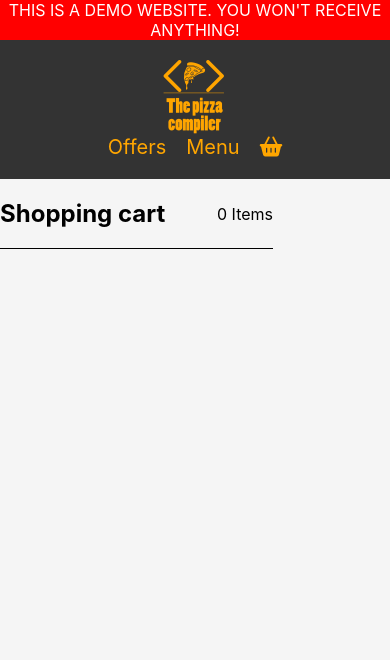
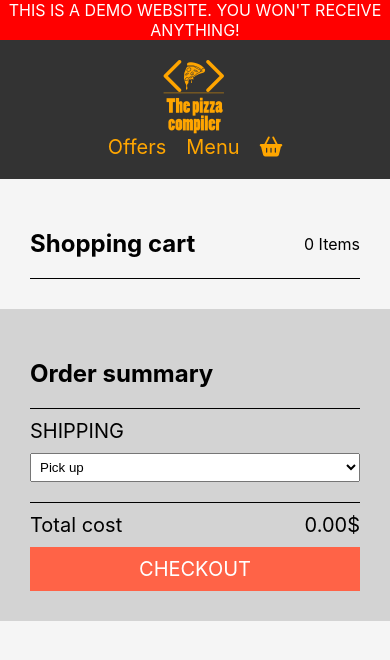
Before and after one commit to Dimpex0/ThePizzaCompiler, a React (Create React App) app in the folder frontend/: page /cart in a window 390 px wide. Shown: the top 660 px of the page. Built offline with nearby package versions, Linux system fonts and the light colour scheme.

Commit message:
added order summary component for cart page; started cart item responsive style

```diff
--- a/frontend/src/components/CartItem/CartItem.css
+++ b/frontend/src/components/CartItem/CartItem.css
@@ -5,6 +5,7 @@
   padding: 10px;
   border-radius: 12px;
   margin-top: 10px;
+  flex-wrap: wrap;
 }
 
 .cart-item img {
@@ -48,3 +49,17 @@
   margin-left: 10px;
   font-size: 20px;
 }
+
+@media screen and (max-width: 950px) {
+  .cart-item img {
+    max-width: 75px;
+  }
+
+  .remove-btn {
+    display: none;
+  }
+
+  .cart-item-price {
+    margin-left: 0;
+  }
+}
--- /dev/null
+++ b/frontend/src/components/OrderSummary/OrderSummary.css
@@ -0,0 +1,45 @@
+.shipping {
+  font-size: 20px;
+  text-transform: uppercase;
+  margin: 10px 0;
+}
+
+select {
+  width: 100%;
+  padding: 5px;
+}
+
+input {
+  width: 100%;
+  padding: 5px;
+  margin-top: 10px;
+}
+
+.total-container {
+  display: flex;
+  align-items: center;
+  justify-content: space-between;
+  flex-wrap: wrap;
+  border-top: 1px solid black;
+  margin-top: 20px;
+  padding-top: 10px;
+  font-size: 20px;
+}
+
+.total-container button {
+  all: unset;
+  cursor: pointer;
+  text-align: center;
+  text-transform: uppercase;
+  background-color: var(--red);
+  color: white;
+  padding: 10px;
+  margin-top: 10px;
+  width: 100%;
+  transition: 300ms;
+}
+
+.total-container button:hover {
+  background-color: white;
+  color: black;
+}
--- /dev/null
+++ b/frontend/src/components/OrderSummary/OrderSummary.js
@@ -0,0 +1,54 @@
+import React, { useState } from "react";
+import { useCartStore } from "../../store/cart";
+
+import "./OrderSummary.css";
+
+export default function OrderSummary() {
+  const { cart } = useCartStore();
+  const [addressField, setAddressField] = useState(false);
+  const [address, setAddress] = useState("");
+
+  let totalPrice = 0;
+
+  for (const cartItem of cart) {
+    if (cartItem.selectedSize) {
+      totalPrice += Number(
+        cartItem.item[`${cartItem.selectedSize}_price`] * cartItem.quantity
+      );
+    } else {
+      totalPrice += Number(cartItem.price);
+    }
+  }
+
+  function handleChange(e) {
+    console.log(e.target.value);
+    if (e.target.value === "delivery") {
+      setAddressField(true);
+    } else {
+      setAddressField(false);
+    }
+  }
+
+  return (
+    <>
+      <p className="shipping">Shipping</p>
+      <select onChange={handleChange}>
+        <option value="pick-up">Pick up</option>
+        <option value="delivery">Delivery</option>
+      </select>
+      {addressField && (
+        <input
+          name="address"
+          value={address}
+          onChange={(e) => setAddress(e.target.value)}
+          placeholder="Address..."
+        />
+      )}
+      <div className="total-container">
+        <p>Total cost</p>
+        <p>{totalPrice.toFixed(2)}$</p>
+        <button>Checkout</button>
+      </div>
+    </>
+  );
+}
--- a/frontend/src/pages/Cart/Cart.css
+++ b/frontend/src/pages/Cart/Cart.css
@@ -1,5 +1,19 @@
+.page-container {
+  display: flex;
+}
+
 .cart-section {
   width: 70%;
+}
+
+.order-section {
+  width: 30%;
+  background-color: lightgray;
+}
+
+.cart-section,
+.order-section {
+  padding: 30px;
 }
 
 .header-section {
@@ -8,3 +22,14 @@
   justify-content: space-between;
   border-bottom: 1px solid black;
 }
+
+@media screen and (max-width: 950px) {
+  .page-container {
+    flex-direction: column;
+  }
+
+  .cart-section,
+  .order-section {
+    width: 100%;
+  }
+}
--- a/frontend/src/pages/Cart/Cart.js
+++ b/frontend/src/pages/Cart/Cart.js
@@ -3,11 +3,12 @@ import { useCartStore } from "../../store/cart";
 import CartItem from "../../components/CartItem/CartItem";
 
 import "./Cart.css";
+import OrderSummary from "../../components/OrderSummary/OrderSummary";
 
 export default function CartPage() {
   const { cart } = useCartStore();
   return (
-    <>
+    <div className="page-container">
       <section className="cart-section">
         <div className="header-section">
           <h1>Shopping cart</h1>
@@ -20,6 +21,12 @@ export default function CartPage() {
             ))}
         </ul>
       </section>
-    </>
+      <section className="order-section">
+        <div className="header-section">
+          <h1>Order summary</h1>
+        </div>
+        <OrderSummary />
+      </section>
+    </div>
   );
 }
```
